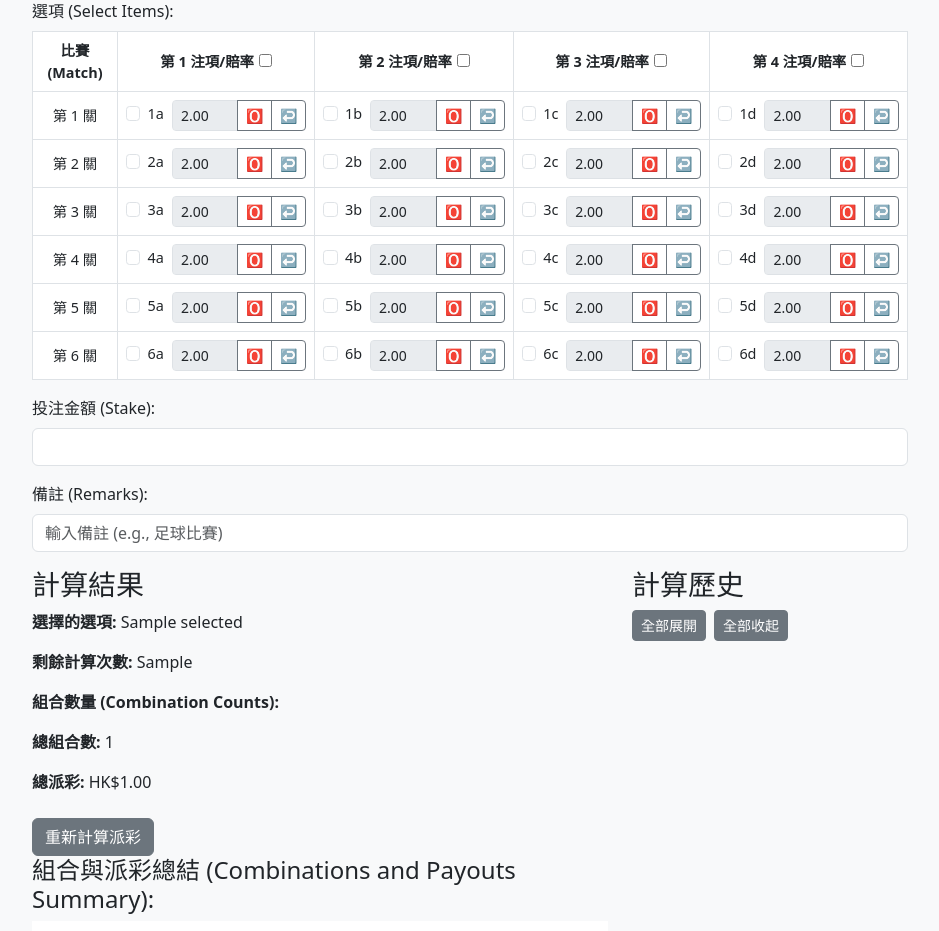
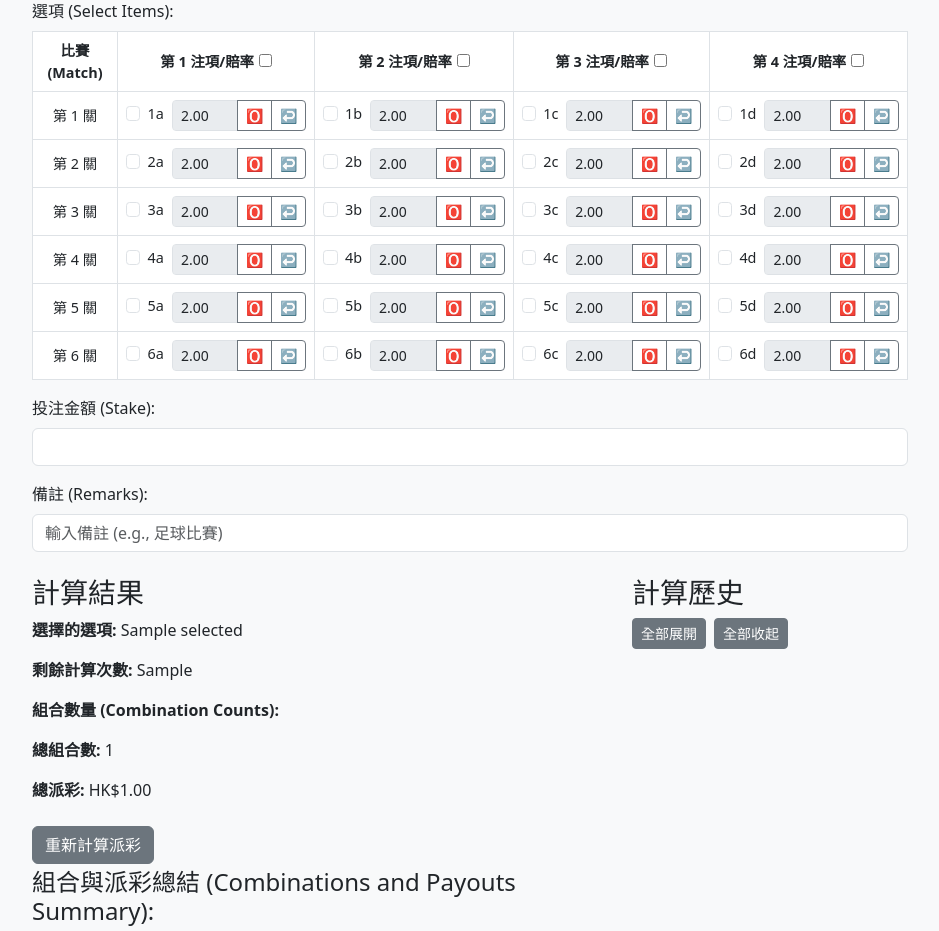
Before and after one commit to ioioioiooioo/qqp_cal, a Flask app: template templates/index.html in a window 1280 px wide. Shown: the part 153-1084 px from the top of the page, without its empty margins (170-1109 px from the left). Run offline with Flask 3, Linux system fonts and the light colour scheme; the template is opened without the code that fills it: most values are stand-ins (such as "Sample title", 1, 10 or a date in 2020).

Commit message:
Update index.html

```diff
--- a/templates/index.html
+++ b/templates/index.html
@@ -74,7 +74,7 @@
             {% if result %}
                 <div class="row">
                     <div class="col-8">
-                        <h3>計算結果</h3>
+                        <h3 class="mt-2">計算結果</h3>
                         <p><strong>選擇的選項:</strong> {{ result.selected|join(', ') }}</p>
                         <p><strong>剩餘計算次數:</strong> {{ result.remaining_slots if result.remaining_slots is defined else 0 }}</p>
                         <p><strong>組合數量 (Combination Counts):</strong></p>
@@ -92,7 +92,7 @@
                         <p><strong>總組合數:</strong> {{ result.total_combinations }}</p>
                         <p><strong>總派彩:</strong> HK${{ '{:,.2f}'.format(result.total_payout) }}</p>
                         <button type="submit" class="btn btn-secondary mt-2">重新計算派彩</button>
-                        <h4>組合與派彩總結 (Combinations and Payouts Summary):</h4>
+                        <h4 class="mt-1">組合與派彩總結 (Combinations and Payouts Summary):</h4>
                         <table class="table table-striped">
                             <thead>
                                 <tr>
@@ -113,7 +113,7 @@
                         </table>
                     </div>
                     <div class="col-4">
-                        <h3>計算歷史</h3>
+                        <h3 class="mt-2">計算歷史</h3>
                         <div id="historyList" class="mb-3"></div>
                     </div>
                 </div>
```
